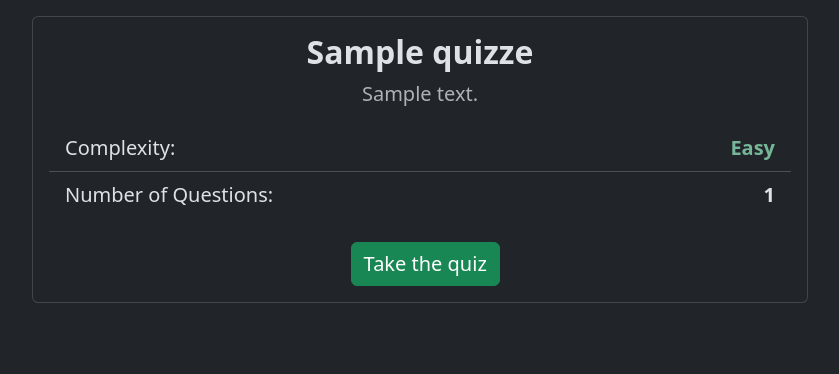
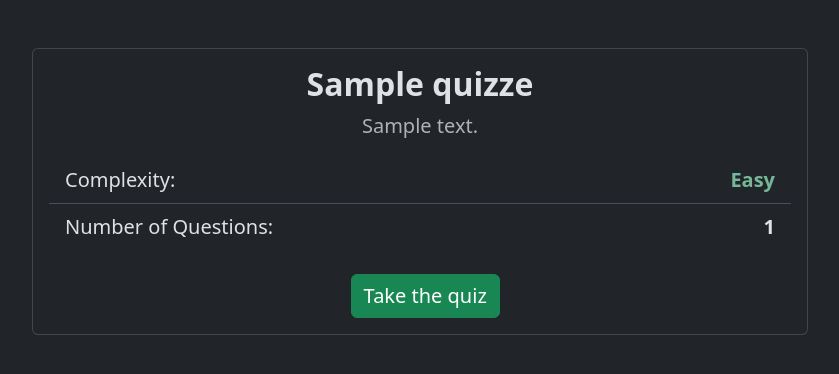
Before and after one commit to vitaliypopel/django-quiz, a Django app: template project/quiz/templates/quiz/quiz.html in a window 1280 px wide. Shown: the part 56-430 px from the top of the page, without its empty margins (220-1059 px from the left). Run offline with Django 5.2, Linux system fonts and the light colour scheme; the template is opened without the code that fills it: values that come from a table or form of the project are taken from there, others are empty; tables that the repository leaves empty hold one stand-in row (values such as "Sample post").

Commit message:
Fixed margin in quiz.html

```diff
--- a/project/quiz/templates/quiz/quiz.html
+++ b/project/quiz/templates/quiz/quiz.html
@@ -5,7 +5,7 @@
 {% endblock %}
 
 {% block content %}
-    <div class="card mt-3 mb-3">
+    <div class="card mt-5 mb-3">
         <div class="card-body fs-5">
             <h2 class="card-title text-center fw-bold">{{ quiz }}{% if is_completed %} (Completed){% endif %}</h2>
             <p class="card-text text-muted text-center">{{ quiz.descriptions }}</p>
```
